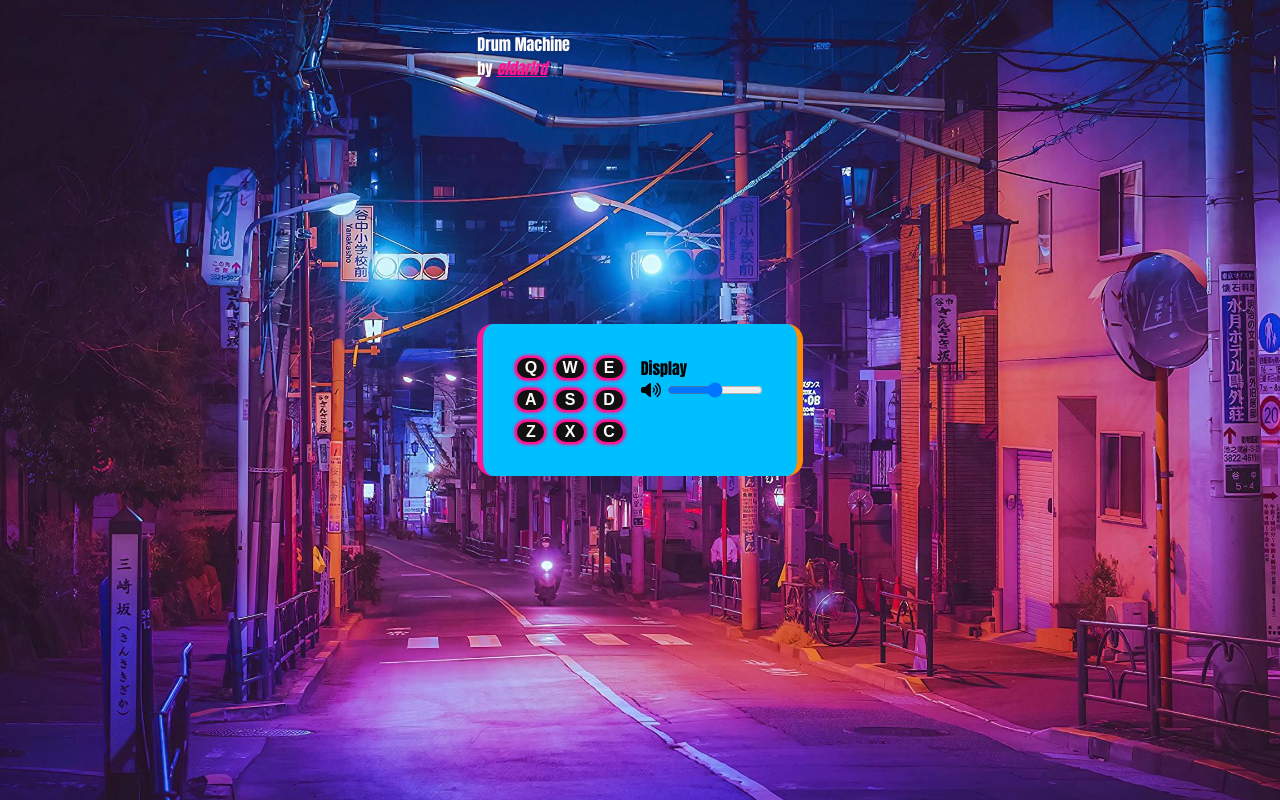
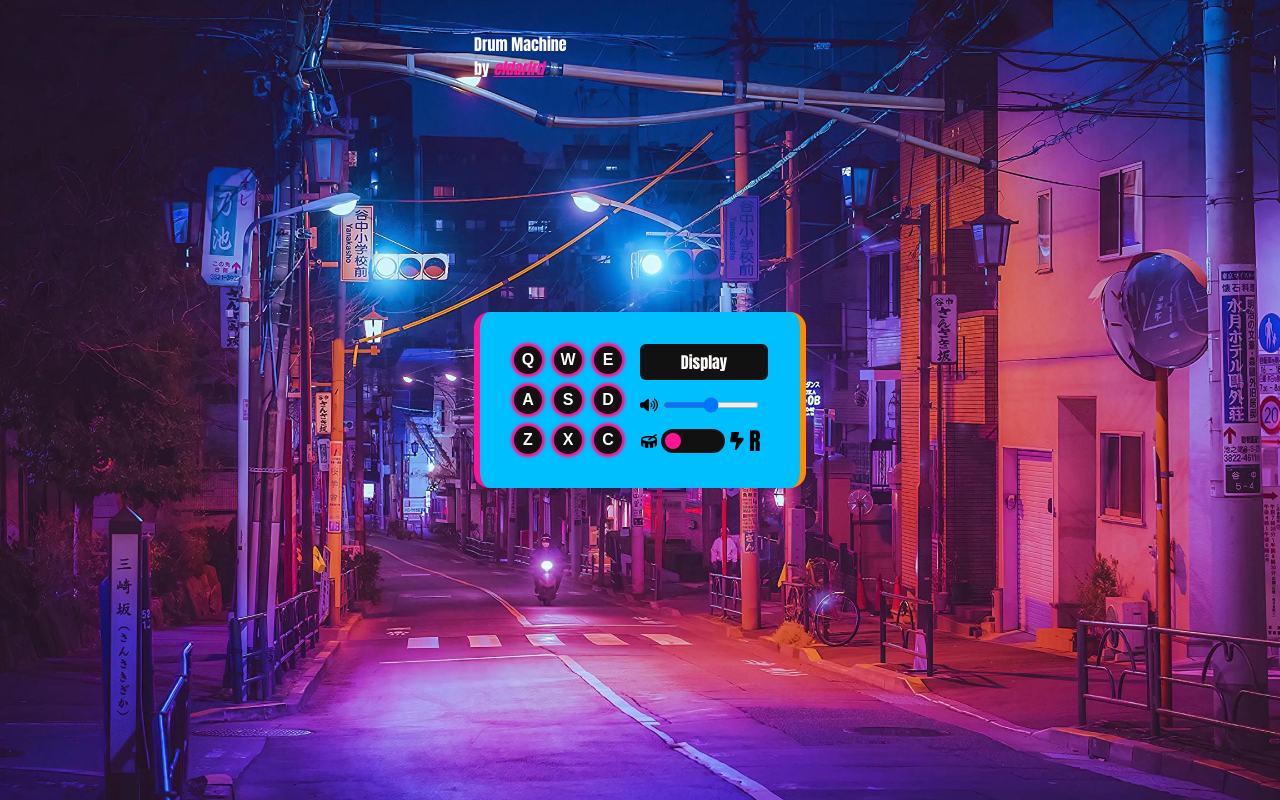
Before and after one commit to eldarlrd/drum-machine, a plain HTML site: page index.html in a window 1280 px wide. Drawn offline with Linux system fonts and the light colour scheme.

Commit message:
feat: Design finalized

```diff
--- a/index.html
+++ b/index.html
@@ -63,12 +63,17 @@
         Display
       </div>
       <div id="volume">
-        <img src="assets/volume-high-solid.svg">
-        <input id="volume-bar" type="range" min="1" max="5" value="3">
+        <!-- <img class="icon" src="assets/icons/volume-xmark-solid.svg"> -->
+        <img class="icon" src="assets/icons/volume-high-solid.svg">
+        <input class="volume-bar" type="range" min="1" max="5" value="3">
       </div>
-    <!-- Switch Here
-
-    -->
+      <div id="switch">
+        <img class="icon" src="assets/icons/drum-solid.svg">
+        <input id="toggle" type="checkbox">
+        <label id="slider" for="toggle"></label>
+        <img class="icon" src="assets/icons/bolt-lightning-solid.svg">
+        <p>R</p>
+      </div>
     </div>
   </div>
 </body>
--- a/style.css
+++ b/style.css
@@ -4,30 +4,28 @@
   align-items: center;
   justify-content: center;
   font-family: Impact, fantasy;
+  background-size: cover;
   background-color: var(--black);
   background-image: url("assets/background.jpg");
-  background-size: cover;
   --black: #111;
+  --white: snow;
+  --pink: deeppink;
   --orange: darkorange;
-  --pink: deeppink;
 }
 /* Header Style */
 header {
   position: absolute;
-  color: snow;
+  color: var(--white);
   top: 2rem;
 }
 
 a {
   font-style: italic;
   color: var(--pink);
-  transition: color .2s linear;
+  transition: .2s linear;
 }
 a:hover {
   color: var(--orange);
-}
-a:active {
-  color: limegreen;
 }
 
 @media only screen and (max-height: 428px) {
@@ -41,7 +39,7 @@ a:active {
   gap: 1rem;
   padding: 2rem;
   border-radius: 1rem;
-  background-color: deepskyblue;
+  background: deepskyblue;
   border-right: 6px solid var(--orange);
   border-left: 6px solid var(--pink);
 }
@@ -53,12 +51,14 @@ a:active {
 }
 
 .drum-pad {
+  width: 2rem;
+  height: 2rem;
   font-family: "Cantarell", sans-serif;
   font-weight: bold;
   font-size: 1rem;
   border-radius: 1rem;
-  color: snow;
-  background-color: var(--black);
+  color: var(--white);
+  background: var(--black);
   border: 2px solid var(--pink);
   box-shadow: 0 0 3px 1px var(--pink);
 }
@@ -68,34 +68,90 @@ a:active {
 }
 .drum-pad:active {
   color: var(--black);
-  background-color: var(--orange);
+  background: var(--orange);
+}
+
+.icon {
+  width: 18px;
+  height: 18px;
+}
+/* Display Style */
+#display {
+  text-align: center;
+  border-radius: 6px;
+  padding: 6px 8px;
+  width: 7rem;
+  color: var(--white);
+  background: var(--black);
 }
 /* Volume Style */
 #volume {
   display: flex;
   align-items: center;
-  gap: 4px;
+  margin-top: 1rem;
+  gap: 3px;
 }
 
-#volume > img {
-  width: 20px;
-  height: 20px;
+.volume-bar {
+  width: 6rem;
+  height: 6px;
+  border-radius: 6px;
+  background: var(--black);
 }
-
-#volume-bar {
-  width: 6rem;
-  height: 8px;
-  background: var(--black);
-  border-radius: 6px;
-}
-#volume-bar::-webkit-slider-thumb,
-#volume-bar::-moz-range-thumb {
+.volume-bar::-webkit-slider-thumb,
+.volume-bar::-moz-range-thumb {
   width: 8px;
-  height: 1rem;
+  height: 14px;
   background: var(--black);
   border: 2px solid var(--pink);
 }
-#volume-bar:hover::-webkit-slider-thumb,
-#volume-bar:hover::-moz-range-thumb {
+.volume-bar:hover::-webkit-slider-thumb,
+.volume-bar:hover::-moz-range-thumb {
   border-color: var(--orange);
 }
+/* Switch Style */
+#switch {
+  display: flex;
+  align-items: center;
+  margin-top: 24px;
+  width: 8rem;
+  height: 6px;
+  gap: 3px;
+}
+
+#toggle {
+  position: absolute;
+  visibility: hidden;
+}
+
+#slider {
+  width: 4rem;
+  height: 24px;
+  cursor: pointer;
+  position: relative;
+  border-radius: 12px;
+  background: var(--black);
+}
+#slider::after {
+  content: "";
+  top: 4px;
+  left: 4px;
+  width: 1rem;
+  height: 1rem;
+  position: absolute;
+  border-radius: 1rem;
+  background: var(--pink);
+  transition: left .2s, transform .2s;
+}
+#slider:hover::after {
+  background: var(--orange);
+}
+#toggle:checked + #slider::after {
+  left: calc(100% - 4px);
+  transform: translateX(-100%);
+}
+
+#switch > p {
+  font-size: 24px;
+  cursor: default;
+}
```
Also changed, not shown: assets/icons/bolt-lightning-solid.svg (added), assets/icons/drum-solid.svg (added), assets/icons/volume-high-solid.svg (renamed from assets/volume-high-solid.svg), assets/icons/volume-xmark-solid.svg (renamed from assets/volume-xmark-solid.svg).
